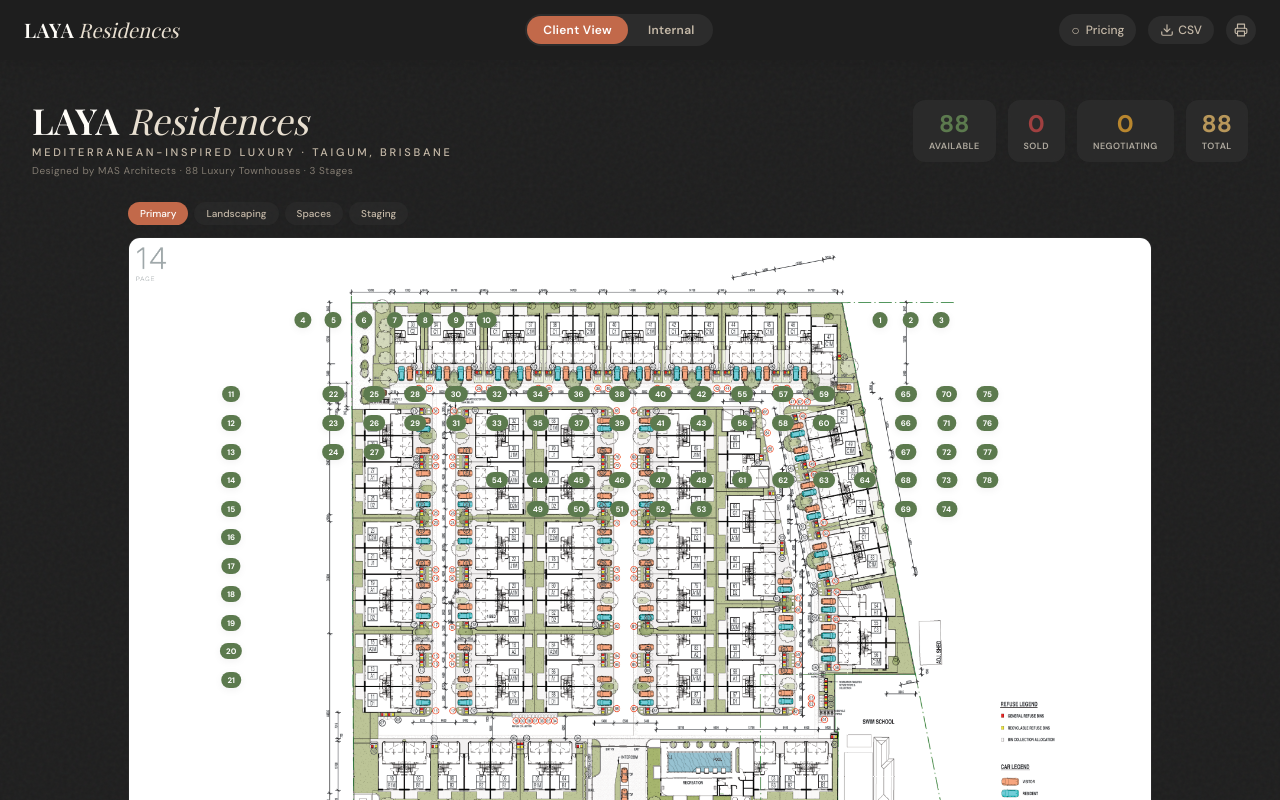
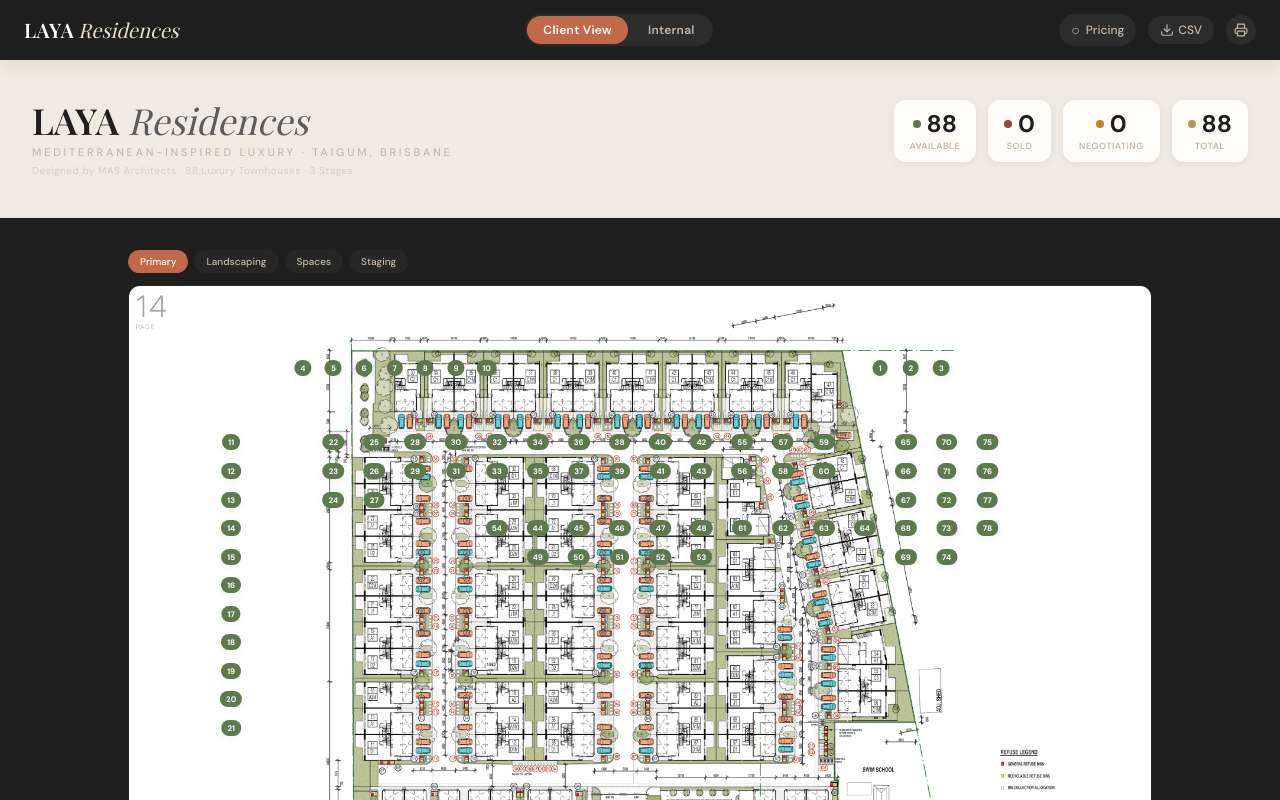
Before and after one commit to rlamba89/laya-inventory, a Next.js app: page /client in a window 1280 px wide. Shown: the top 800 px of the page. Built offline with nearby package versions, Linux system fonts and the light colour scheme; no server answers; the database is empty.

Commit message:
refactoring

```diff
--- a/src/components/SalesToolView.tsx
+++ b/src/components/SalesToolView.tsx
@@ -3,8 +3,9 @@
 import { Townhouse, ViewMode } from "@/lib/types";
 import { AppStateProvider, useAppState } from "@/providers/AppStateProvider";
 import { Navbar } from "@/components/layout/Navbar";
-import { KpiBanner } from "@/components/kpi/KpiBanner";
+import { InternalDashboardHeader } from "@/components/dashboard/InternalDashboardHeader";
 import { HeroSection } from "@/components/hero/HeroSection";
+import { InteractiveSiteplan } from "@/components/hero/InteractiveSiteplan";
 import { FilterBar } from "@/components/filters/FilterBar";
 import { CardGrid } from "@/components/cards/CardGrid";
 import { CompareBar } from "@/components/compare/CompareBar";
@@ -33,13 +34,20 @@
   return (
     <div className="min-h-screen bg-warm-white">
       <Navbar />
-      <KpiBanner />
 
-      {/* Main content with top padding for fixed nav (and KPI banner on internal) */}
-      <main
-        className={viewMode === "internal" ? "pt-[100px]" : "pt-[60px]"}
-      >
-        <HeroSection />
+      <main className="pt-[60px]">
+        {viewMode === "internal" ? (
+          <>
+            <InternalDashboardHeader />
+            <section className="bg-charcoal px-4 py-6 sm:px-8 sm:py-8">
+              <div className="mx-auto w-full max-w-5xl">
+                <InteractiveSiteplan />
+              </div>
+            </section>
+          </>
+        ) : (
+          <HeroSection />
+        )}
         <FilterBar />
         <CardGrid />
       </main>
--- /dev/null
+++ b/src/components/dashboard/InternalDashboardHeader.tsx
@@ -0,0 +1,134 @@
+"use client";
+
+import { useAppState } from "@/providers/AppStateProvider";
+import { computeKpis, countByStatus, formatCurrency } from "@/lib/utils";
+
+export function InternalDashboardHeader() {
+  const { townhouses } = useAppState();
+  const kpis = computeKpis(townhouses);
+  const counts = countByStatus(townhouses);
+
+  return (
+    <section className="no-print">
+      {/* Brand Header */}
+      <div className="bg-sand-light px-4 pt-8 pb-4 text-center sm:px-8 sm:pt-10 sm:pb-6">
+        <h1 className="font-serif text-3xl font-semibold text-charcoal sm:text-4xl">
+          LAYA{" "}
+          <em className="font-normal italic text-charcoal-light">
+            Residences
+          </em>
+        </h1>
+        <p className="mt-2 text-[10px] font-medium uppercase tracking-[0.2em] text-stone sm:text-[11px] sm:tracking-[0.3em]">
+          Mediterranean-Inspired Luxury Townhouses &mdash; Taigum, Brisbane
+        </p>
+      </div>
+
+      {/* Status Cards Row */}
+      <div className="bg-sand-light px-4 pb-6 sm:px-8 sm:pb-8">
+        <div className="mx-auto grid max-w-4xl grid-cols-3 gap-2 sm:grid-cols-5 sm:gap-4">
+          <StatusCard
+            dot="var(--available-green)"
+            count={counts.available}
+            label="Available"
+          />
+          <StatusCard
+            dot="var(--sold-red)"
+            count={counts.sold}
+            label="Sold"
+          />
+          <StatusCard
+            dot="var(--negotiation-amber)"
+            count={counts.negotiation}
+            label="Negotiation"
+          />
+          <StatusCard
+            dot="var(--hold-blue)"
+            count={counts.hold}
+            label="On Hold"
+          />
+          <TotalCard count={kpis.total} />
+        </div>
+      </div>
+
+      {/* Financial Metrics Banner */}
+      <div className="bg-navy px-4 py-3 sm:px-8 sm:py-4">
+        <div className="mx-auto grid max-w-6xl grid-cols-2 gap-x-6 gap-y-2 sm:flex sm:items-center sm:justify-center sm:gap-8">
+          <MetricItem label="Total GDV" value={formatCurrency(kpis.estGrv)} />
+          <MetricItem
+            label="Sold Value"
+            value={formatCurrency(kpis.soldValue)}
+          />
+          <MetricItem
+            label="Available Value"
+            value={formatCurrency(kpis.availableValue)}
+          />
+          <MetricItem
+            label="In Negotiation"
+            value={formatCurrency(kpis.negotiationValue)}
+          />
+          <MetricItem
+            label="Sold Rate"
+            value={`${kpis.soldRate.toFixed(0)}%`}
+          />
+          <MetricItem
+            label="3 Bed / 4 Bed"
+            value={`${kpis.threeBed} / ${kpis.fourBed}`}
+          />
+        </div>
+      </div>
+    </section>
+  );
+}
+
+function StatusCard({
+  dot,
+  count,
+  label,
+}: {
+  dot: string;
+  count: number;
+  label: string;
+}) {
+  return (
+    <div className="flex flex-col items-center gap-0.5 rounded-lg bg-warm-white px-3 py-3 shadow-sm sm:gap-1 sm:rounded-xl sm:px-6 sm:py-4">
+      <div className="flex items-center gap-1.5 sm:gap-2">
+        <span
+          className="inline-block h-2 w-2 rounded-full sm:h-2.5 sm:w-2.5"
+          style={{ backgroundColor: dot }}
+        />
+        <span className="font-sans text-2xl font-bold text-charcoal sm:text-3xl">
+          {count}
+        </span>
+      </div>
+      <span className="text-center text-[8px] font-semibold uppercase leading-tight tracking-wider text-stone sm:text-[9px]">
+        {label}
+      </span>
+    </div>
+  );
+}
+
+function TotalCard({ count }: { count: number }) {
+  return (
+    <div className="flex flex-col items-center gap-0.5 rounded-lg bg-charcoal px-3 py-3 shadow-sm sm:gap-1 sm:rounded-xl sm:px-6 sm:py-4">
+      <span className="font-sans text-2xl font-bold text-warm-white sm:text-3xl">
+        {count}
+      </span>
+      <span className="text-[8px] font-semibold uppercase tracking-wider text-sand/70 sm:text-[9px]">
+        Total Lots
+      </span>
+    </div>
+  );
+}
+
+function MetricItem({ label, value }: { label: string; value: string }) {
+  return (
+    <div className="flex items-center gap-2">
+      <span className="text-[10px] font-semibold uppercase tracking-wider text-sand/70">
+        {label}
+      </span>
+      <span className="font-sans text-sm font-bold text-gold-light">
+        {value}
+      </span>
+    </div>
+  );
+}
--- a/src/components/filters/FilterBar.tsx
+++ b/src/components/filters/FilterBar.tsx
@@ -11,7 +11,7 @@
   const setFilter = (payload: Record<string, StatusFilter | BedsFilter | StageFilter>) =>
     dispatch({ type: "SET_FILTER", payload });
 
-  const stickyTop = viewMode === "internal" ? "top-[100px]" : "top-[60px]";
+  const stickyTop = "top-[60px]";
 
   return (
     <div className={`filter-bar no-print sticky ${stickyTop} z-30 border-b border-sand bg-white/95 px-8 py-4 backdrop-blur-sm`}>
--- a/src/components/hero/HeroSection.tsx
+++ b/src/components/hero/HeroSection.tsx
@@ -5,32 +5,33 @@
 
 export function HeroSection() {
   return (
-    <section className="hero-section no-print relative overflow-hidden bg-charcoal">
-      <div className="grain-overlay relative">
-        {/* Content overlay */}
-        <div className="relative z-10 flex flex-col gap-6 px-8 py-10">
-          {/* Header row */}
-          <div className="flex items-start justify-between">
-            {/* Brand heading */}
+    <section className="hero-section no-print relative overflow-hidden">
+      {/* Brand header + stats */}
+      <div className="bg-sand-light px-4 py-6 sm:px-8 sm:py-10">
+        <div className="flex flex-col gap-4 sm:flex-row sm:items-start sm:justify-between sm:gap-0">
           <div>
-              <h1 className="font-serif text-4xl font-semibold text-warm-white">
-                LAYA <em className="font-normal text-sand">Residences</em>
+            <h1 className="font-serif text-3xl font-semibold text-charcoal sm:text-4xl">
+              LAYA{" "}
+              <em className="font-normal italic text-charcoal-light">
+                Residences
+              </em>
             </h1>
-              <p className="mt-1 text-[11px] font-medium uppercase tracking-[0.25em] text-stone">
+            <p className="mt-1 text-[10px] font-medium uppercase tracking-[0.2em] text-stone sm:text-[11px] sm:tracking-[0.25em]">
               Mediterranean-Inspired Luxury &middot; Taigum, Brisbane
             </p>
-              <p className="mt-0.5 text-[10px] tracking-wider text-stone/60">
+            <p className="mt-0.5 text-[9px] tracking-wider text-stone/60 sm:text-[10px]">
               Designed by MAS Architects &middot; 88 Luxury Townhouses &middot; 3 Stages
             </p>
           </div>
 
           <LiveStats />
         </div>
+      </div>
 
       {/* Interactive Siteplan */}
+      <div className="bg-charcoal px-4 py-6 sm:px-8 sm:py-8">
         <div className="mx-auto w-full max-w-5xl">
           <InteractiveSiteplan />
-          </div>
         </div>
       </div>
     </section>
--- a/src/components/hero/LiveStats.tsx
+++ b/src/components/hero/LiveStats.tsx
@@ -15,19 +15,22 @@
   ];
 
   return (
-    <div className="flex items-center gap-3">
+    <div className="grid grid-cols-4 gap-2 sm:flex sm:items-center sm:gap-3">
       {stats.map((stat) => (
         <div
           key={stat.label}
-          className="flex flex-col items-center rounded-xl bg-charcoal-mid/40 px-4 py-2 backdrop-blur-sm"
+          className="flex flex-col items-center rounded-lg bg-warm-white px-2 py-1.5 shadow-sm sm:rounded-xl sm:px-4 sm:py-2"
         >
-          <span
-            className="font-sans text-2xl font-bold"
-            style={{ color: stat.color }}
-          >
-            {stat.value}
-          </span>
-          <span className="text-[9px] font-semibold uppercase tracking-wider text-sand/70">
+          <div className="flex items-center gap-1 sm:gap-1.5">
+            <span
+              className="inline-block h-1.5 w-1.5 rounded-full sm:h-2 sm:w-2"
+              style={{ backgroundColor: stat.color }}
+            />
+            <span className="font-sans text-lg font-bold text-charcoal sm:text-2xl">
+              {stat.value}
+            </span>
+          </div>
+          <span className="text-[7px] font-semibold uppercase tracking-wider text-stone sm:text-[9px]">
             {stat.label}
           </span>
         </div>
--- a/src/components/kpi/KpiBanner.tsx
+++ /dev/null
@@ -1,35 +0,0 @@
-"use client";
-
-import { useAppState } from "@/providers/AppStateProvider";
-import { computeKpis, formatCurrency } from "@/lib/utils";
-
-export function KpiBanner() {
-  const { viewMode, townhouses } = useAppState();
-
-  if (viewMode !== "internal") return null;
-
-  const kpis = computeKpis(townhouses);
-
-  const items = [
-    { label: "Est. GRV", value: formatCurrency(kpis.estGrv) },
-    { label: "Sold Value", value: formatCurrency(kpis.soldValue) },
-    { label: "Sold Rate", value: `${kpis.soldRate.toFixed(1)}%` },
-    { label: "3-Bed", value: String(kpis.threeBed) },
-    { label: "4-Bed", value: String(kpis.fourBed) },
-  ];
-
-  return (
-    <div className="no-print fixed top-[60px] left-0 right-0 z-40 flex items-center justify-center gap-8 bg-navy px-6 py-2.5">
-      {items.map((item) => (
-        <div key={item.label} className="flex items-center gap-2">
-          <span className="text-[10px] font-semibold uppercase tracking-wider text-sand/70">
-            {item.label}
-          </span>
-          <span className="font-sans text-sm font-bold text-gold-light">
-            {item.value}
-          </span>
-        </div>
-      ))}
-    </div>
-  );
-}
--- a/src/lib/utils.ts
+++ b/src/lib/utils.ts
@@ -15,6 +15,8 @@
 export function computeKpis(townhouses: Townhouse[]) {
   let estGrv = 0;
   let soldValue = 0;
+  let availableValue = 0;
+  let negotiationValue = 0;
   let soldCount = 0;
   let threeBed = 0;
   let fourBed = 0;
@@ -25,6 +27,12 @@
       soldValue += th.pMax;
       soldCount++;
     }
+    if (th.status === "available") {
+      availableValue += th.pMax;
+    }
+    if (th.status === "negotiation") {
+      negotiationValue += th.pMax;
+    }
     if (th.beds === 3) threeBed++;
     if (th.beds === 4) fourBed++;
   }
@@ -32,6 +40,8 @@
   return {
     estGrv,
     soldValue,
+    availableValue,
+    negotiationValue,
     soldRate: townhouses.length > 0 ? (soldCount / townhouses.length) * 100 : 0,
     soldCount,
     threeBed,
```
Lines whose indentation alone changed are shown as unchanged.
